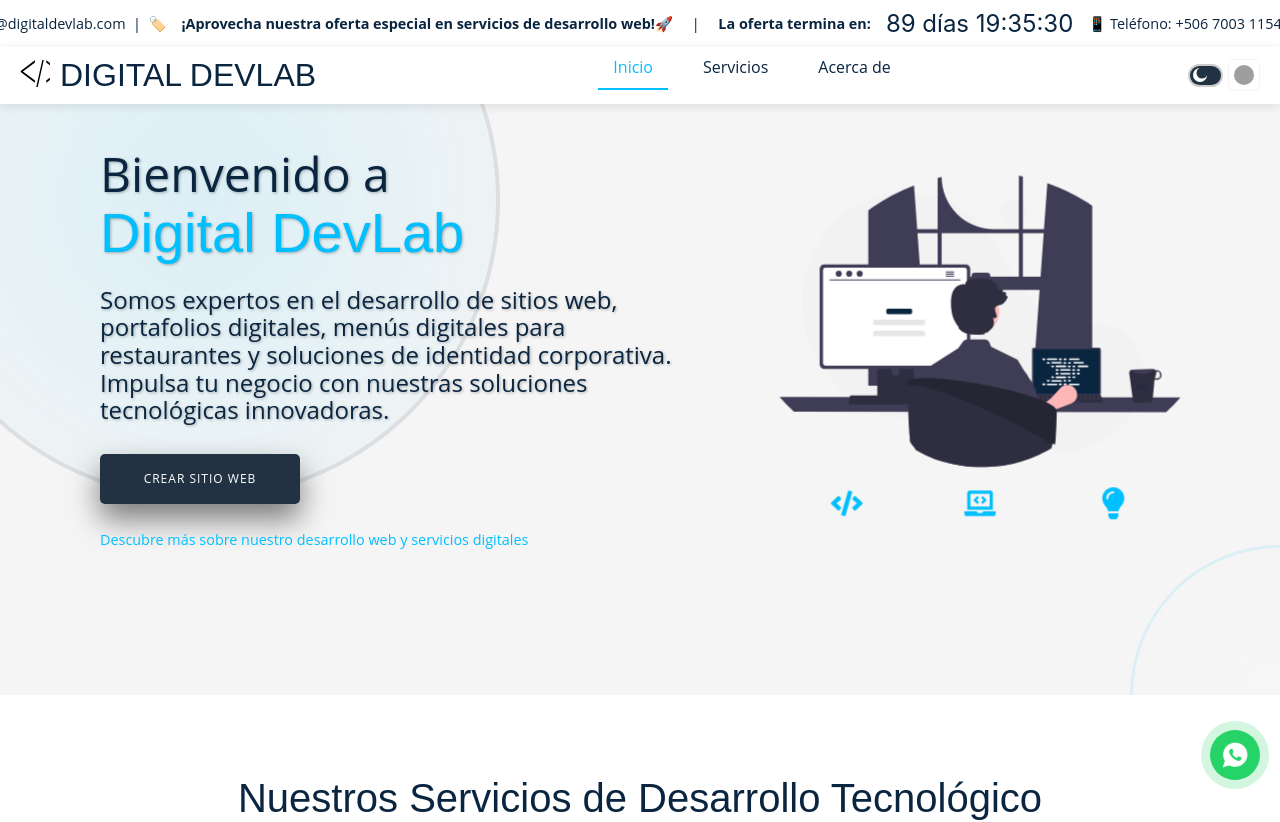
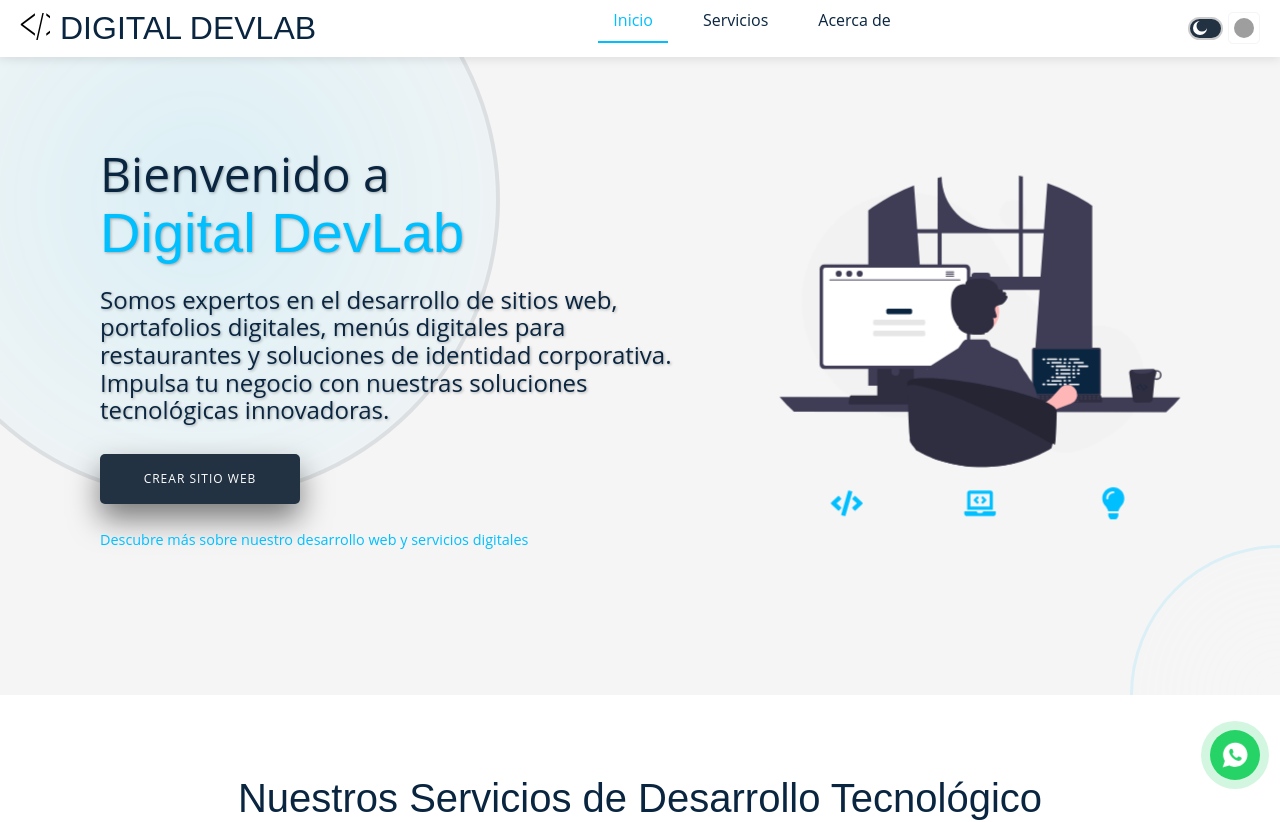
Before and after one commit to luroalfa/digitaldevlab, a React (Vite) app: page / in a window 1280 px wide. Shown: the top 822 px of the page. Built offline with nearby package versions, Linux system fonts and the light colour scheme; grey boxes are pictures that could not be loaded.

Commit message:
Delete top bar

```diff
--- a/src/components/Header/DesktopHeader/DesktopHeader.jsx
+++ b/src/components/Header/DesktopHeader/DesktopHeader.jsx
@@ -1,7 +1,7 @@
 import LogoDark from '../../../assets/logo-dark.svg';
 import LogoLight from '../../../assets/logo-light.svg';
 import ThemeSwitch from '../../ThemeSwitch';
-import TopBar from './TopBar/TopBar';
+// import TopBar from './TopBar/TopBar';
 import { useNavigate } from 'react-router-dom';
 import LanguageSwitcher from '../../Language/LanguageSwitcher';
 import { useTranslation } from 'react-i18next';
@@ -18,7 +18,7 @@
 
   return (
     <>
-      {isTopBarVisible && <TopBar />}
+      {/* {isTopBarVisible && <TopBar />} */}
 
       <DesktopNav $isTopBarVisible={isTopBarVisible}>
         <LogoContainer onClick={handleLogoClick}>
--- a/src/components/Header/Menu.jsx
+++ b/src/components/Header/Menu.jsx
@@ -8,7 +8,7 @@
 const Menu = ({ toggleTheme, isDarkTheme }) => {
   const isMobile = useMediaQuery({ query: "(max-width: 768px)" });
   const location = useLocation();
-  const [isTopBarVisible, setIsTopBarVisible] = useState(true);
+  const [isTopBarVisible, setIsTopBarVisible] = useState(false);
 
   useEffect(() => {
     setIsTopBarVisible(location.pathname === "/");
@@ -20,13 +20,13 @@
         <MobileHeader
           toggleTheme={toggleTheme}
           isDarkTheme={isDarkTheme}
-          isTopBarVisible={isTopBarVisible}
+          isTopBarVisible={false}
         />
       ) : (
         <DesktopHeader
           toggleTheme={toggleTheme}
           isDarkTheme={isDarkTheme}
-          isTopBarVisible={isTopBarVisible}
+          isTopBarVisible={false}
         />
       )}
     </>
--- a/src/components/Header/MobileHeader/MobileHeader.jsx
+++ b/src/components/Header/MobileHeader/MobileHeader.jsx
@@ -6,7 +6,7 @@
 import PropTypes from 'prop-types';
 import {HamburgerLabel, LogoContainer, MobileNav, StyledDrawer} from './MobileHeaderStyles'
 
-const MobileHeader = ({ toggleTheme, isTopBarVisible, isDarkTheme }) => {
+const MobileHeader = ({ toggleTheme, isTopBarVisible }) => {
   const [visible, setVisible] = useState(false);
   const navigate = useNavigate();
 
--- a/src/pages/Home/sections/AboveTheFold/AboveTheFoldStyles.jsx
+++ b/src/pages/Home/sections/AboveTheFold/AboveTheFoldStyles.jsx
@@ -66,7 +66,7 @@
 
   @media (max-width: 768px) {
     height: 100vh;
-    margin-top: 40px;
+    margin-top: 0px;
     flex-direction: column;
     text-align: center;
 
```
